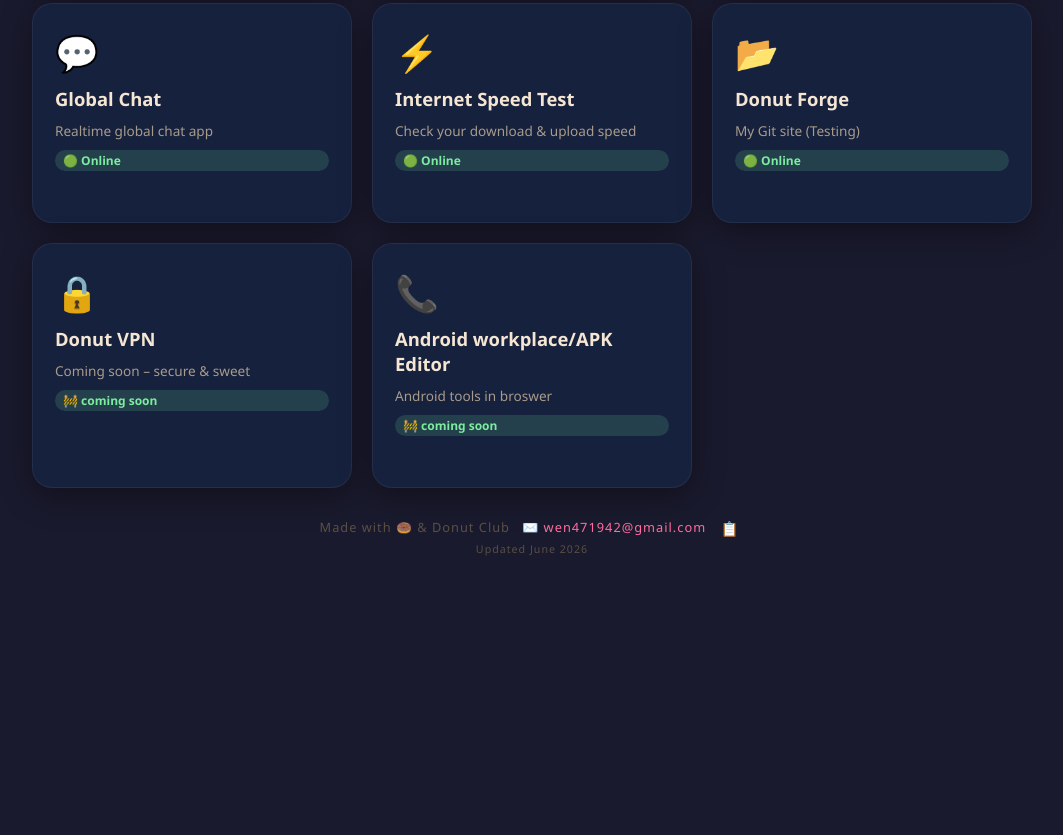
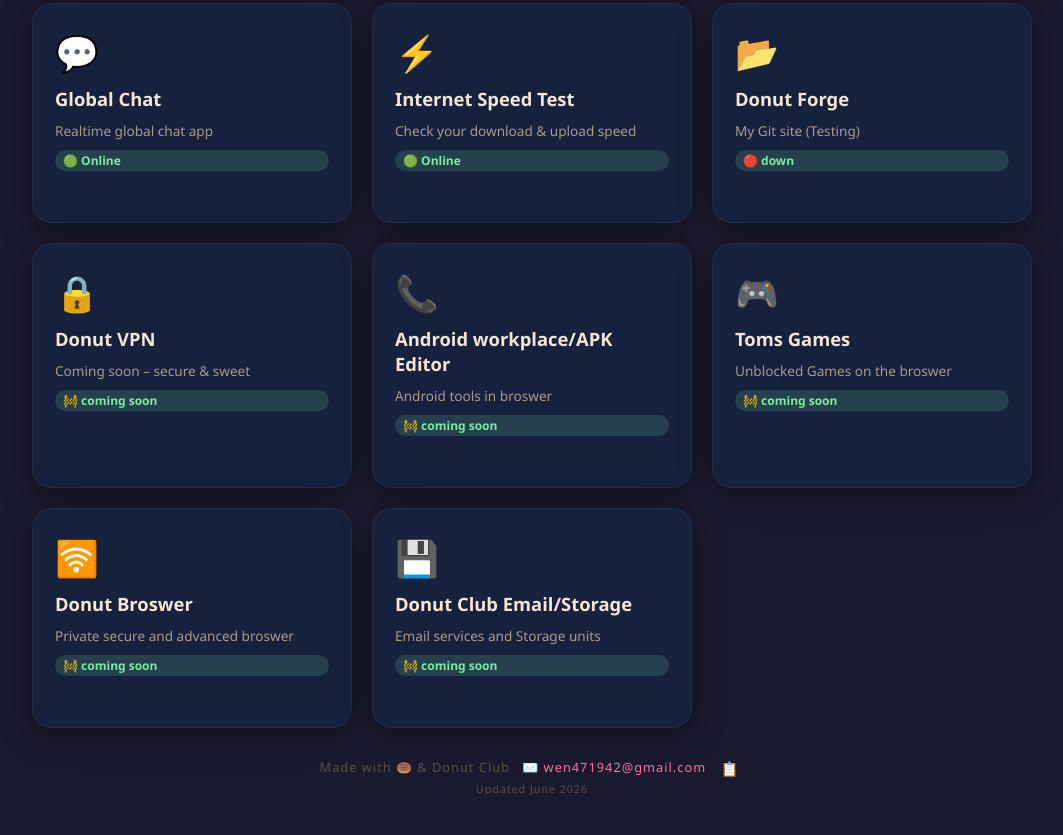
Before and after one commit to techboy368/donutclub, a plain HTML site: page index.html in a window 1280 px wide. Shown: the part 1343-2178 px from the top of the page, without its empty margins (108-1171 px from the left). Before the commit the page ends 1970 px from the top, so only its background shows below. Drawn offline with Linux system fonts and the light colour scheme; no server answers.

Commit message:
Update index.html

```diff
--- a/index.html
+++ b/index.html
@@ -19,9 +19,12 @@ var projectStatus = {
   'AI Website Maker': 'up',
   'Global Chat': 'up',
   'Internet Speed Test': 'up',
-  'Donut Forge': 'up',
+  'Donut Forge': 'down',
   'Donut VPN': 'coming soon',
-  'Android workplace/APK Editor': 'coming soon'
+  'Android workplace/APK Editor': 'coming soon',
+  'Toms Games': 'coming soon',
+  'Donut Broswer': 'coming soon',
+  'Donut Club Email/Storage': 'coming soon'
   // Add more: 'Project Name': 'down'
 };
 // ================================
@@ -37,7 +40,10 @@ var projects=[
 {name:'Internet Speed Test',desc:'Check your download & upload speed',link:'https://techperson1234.github.io/Internet-Speed-Test/',icon:'⚡'},
 {name:'Donut Forge',desc:'My Git site (Testing)',link:'https://git.donutclub.site',icon:'📂'},
 {name:'Donut VPN',desc:'Coming soon – secure & sweet',link:'#',icon:'🔒'},
-{name:'Android workplace/APK Editor',desc:'Android tools in broswer',link:'#',icon:'📞'}
+{name:'Android workplace/APK Editor',desc:'Android tools in broswer',link:'#',icon:'📞'},
+{name:'Toms Games',desc:'Unblocked Games on the broswer',link:'#',icon:'🎮'},
+{name:'Donut Broswer',desc:'Private secure and advanced broswer',link:'#',icon:'🛜'},
+{name:'Donut Club Email/Storage',desc:'Email services and Storage units',link:'#',icon:'💾'}
 ];
 var lang='en',tr={en:{subtitle:'🍩 Sweet Tools & Tasty Projects',tagline:'— a freshly baked collection —',footer:'Made with 🍩 & Donut Club',status:'🟢 Online',updated:'Updated June 2026'},es:{subtitle:'🍩 Herramientas Dulces y Proyectos Sabrosos',tagline:'— una colección recién horneada —',footer:'Hecho con 🍩 y Donut Club',status:'🟢 En línea',updated:'Actualizado Junio 2026'}};
 var quotes=['Donut worry, be happy!','Life is short, eat the donut.','Powered by sprinkles.','You\'re the glaze to my donut.','Donuts: the circle of life.'];
```
